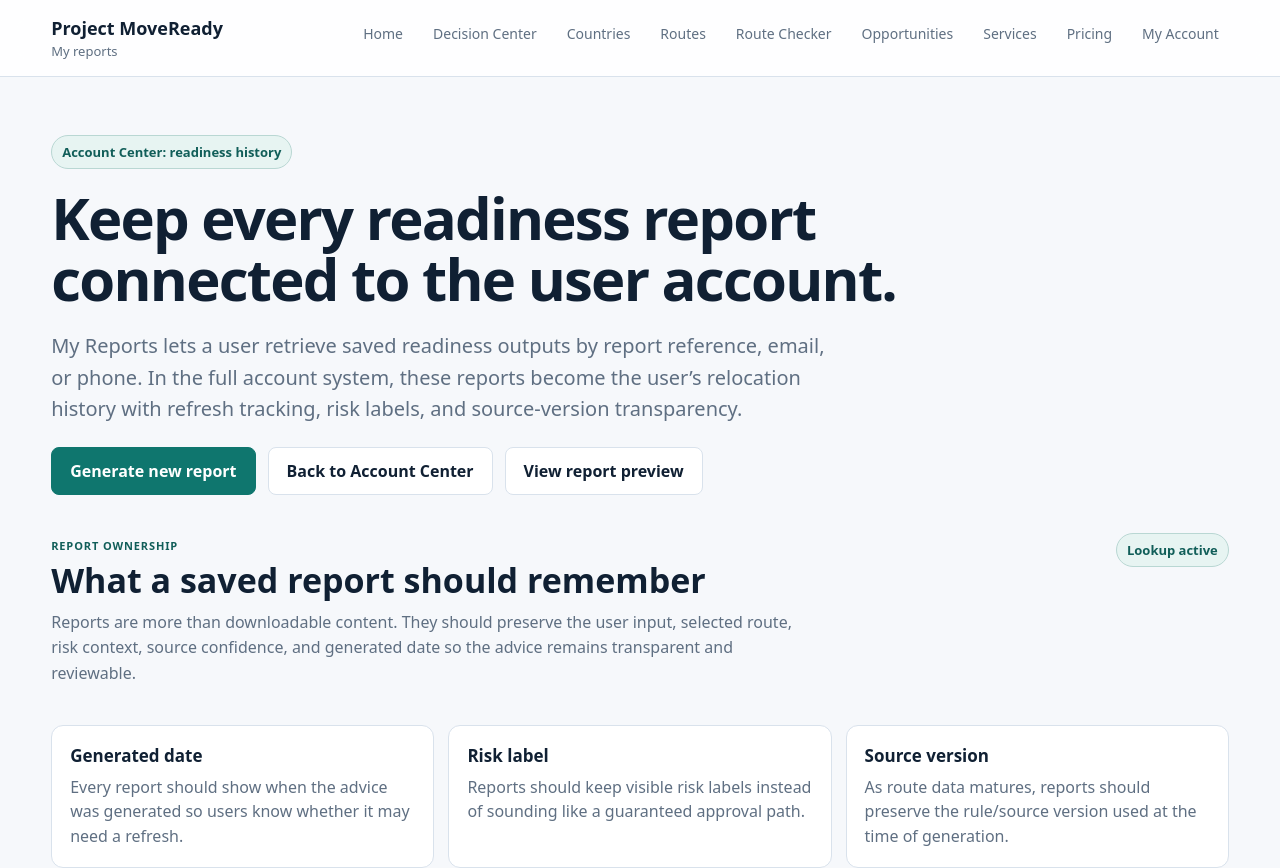
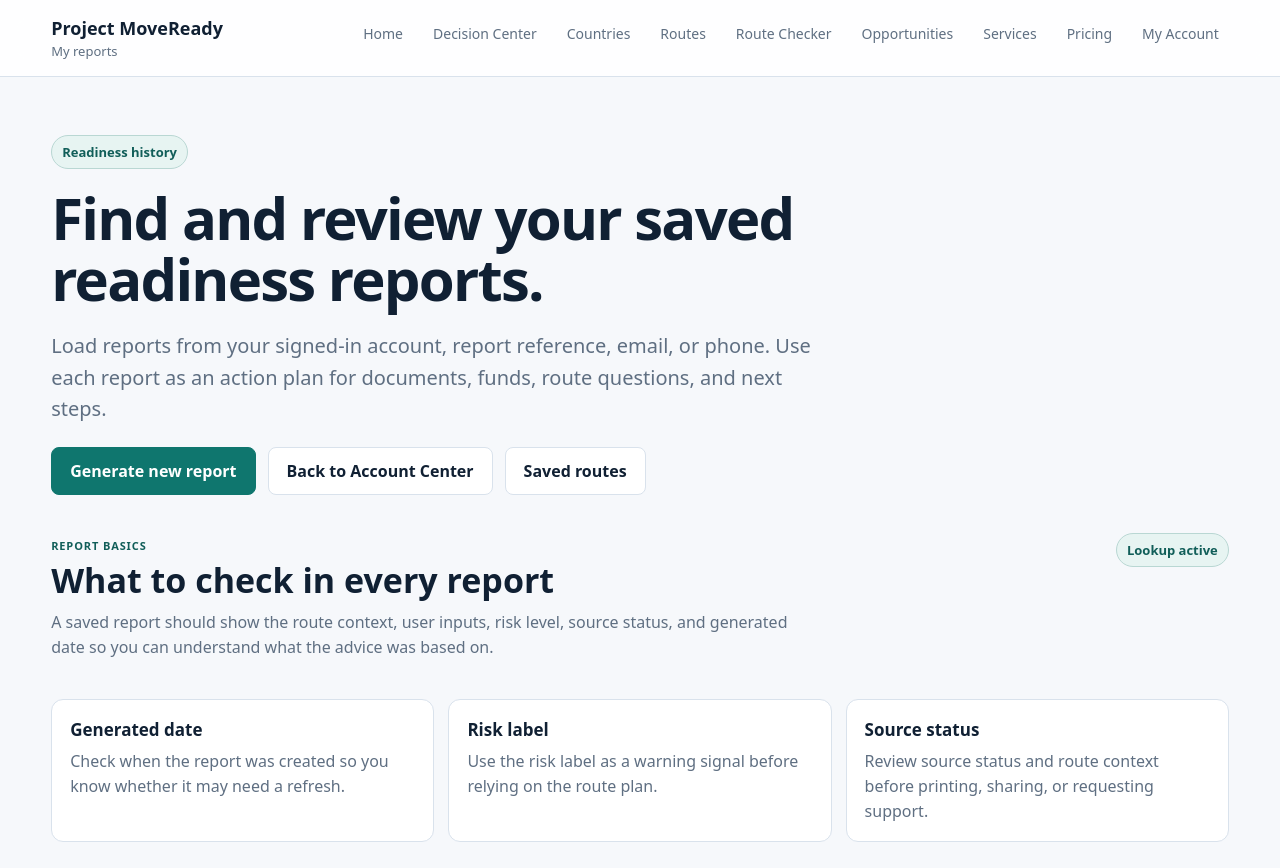
Before and after one commit to SirBM201/SirBM201-moveready-frontend, a Next.js app: page /my-reports in a window 1280 px wide. Shown: the top 868 px of the page. Built offline with nearby package versions, Linux system fonts and the light colour scheme; no server answers.

Commit message:
Refresh reports page wording

```diff
--- a/app/my-reports/page.tsx
+++ b/app/my-reports/page.tsx
@@ -4,15 +4,15 @@ import ReportsLookup from "@/components/ReportsLookup";
 const reportTrustItems = [
   {
     title: "Generated date",
-    detail: "Every report should show when the advice was generated so users know whether it may need a refresh.",
+    detail: "Check when the report was created so you know whether it may need a refresh.",
   },
   {
     title: "Risk label",
-    detail: "Reports should keep visible risk labels instead of sounding like a guaranteed approval path.",
+    detail: "Use the risk label as a warning signal before relying on the route plan.",
   },
   {
-    title: "Source version",
-    detail: "As route data matures, reports should preserve the rule/source version used at the time of generation.",
+    title: "Source status",
+    detail: "Review source status and route context before printing, sharing, or requesting support.",
   },
 ];
 
@@ -23,15 +23,15 @@ export default function MyReportsPage() {
 
       <section className="hero-band compact-hero">
         <div className="hero-copy">
-          <span className="eyebrow">Account Center: readiness history</span>
-          <h1>Keep every readiness report connected to the user account.</h1>
+          <span className="eyebrow">Readiness history</span>
+          <h1>Find and review your saved readiness reports.</h1>
           <p className="lede">
-            My Reports lets a user retrieve saved readiness outputs by report reference, email, or phone. In the full account system, these reports become the user’s relocation history with refresh tracking, risk labels, and source-version transparency.
+            Load reports from your signed-in account, report reference, email, or phone. Use each report as an action plan for documents, funds, route questions, and next steps.
           </p>
           <div className="actions">
             <a className="btn primary" href="/route-checker">Generate new report</a>
             <a className="btn" href="/dashboard">Back to Account Center</a>
-            <a className="btn" href="/report-preview">View report preview</a>
+            <a className="btn" href="/saved-routes">Saved routes</a>
           </div>
         </div>
       </section>
@@ -39,10 +39,10 @@ export default function MyReportsPage() {
       <section className="section no-top-pad">
         <div className="section-heading-row">
           <div>
-            <p className="overline">Report ownership</p>
-            <h2>What a saved report should remember</h2>
+            <p className="overline">Report basics</p>
+            <h2>What to check in every report</h2>
             <p className="section-intro">
-              Reports are more than downloadable content. They should preserve the user input, selected route, risk context, source confidence, and generated date so the advice remains transparent and reviewable.
+              A saved report should show the route context, user inputs, risk level, source status, and generated date so you can understand what the advice was based on.
             </p>
           </div>
           <span className="status-dot">Lookup active</span>
```
